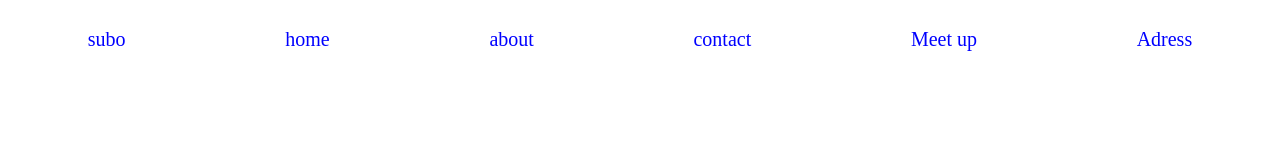
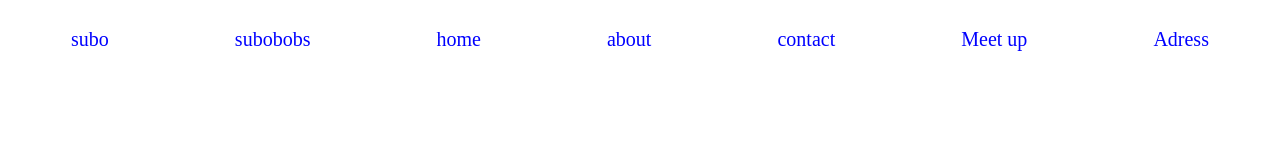
Before and after one commit to Shubbykhings/monday-class, a plain HTML site: page index.html in a window 1280 px wide. Drawn offline with Linux system fonts and the light colour scheme.

Commit message:
Update index.html

```diff
--- a/index.html
+++ b/index.html
@@ -11,7 +11,7 @@
 
      <nav>
            <p>subo</p>
-
+         <p>subobobs</p>
            <p>home</p>
            <p>about</p>
            <p>contact</p>
```
